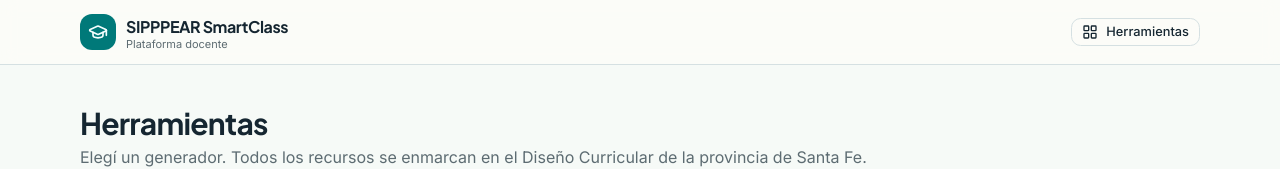
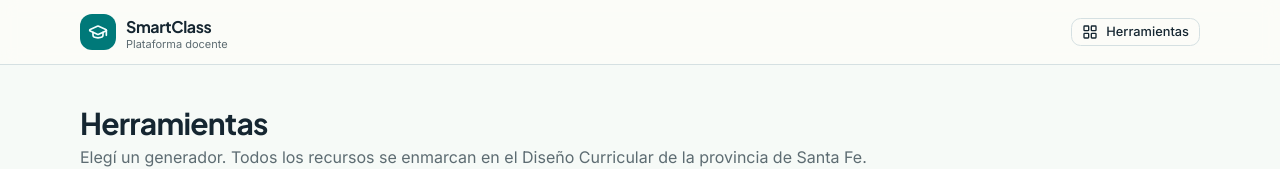
Before and after one commit to shippear-smartclass/smartclass-contenido, a Next.js app: page /app in a window 1280 px wide. Shown: the top 169 px of the page. Built offline with nearby package versions, Linux system fonts and the light colour scheme.

Commit message:
feat: rename "SIPPPEAR SmartClass" to "SmartClass" across app components
Co-authored-by: diego <5347426+puntoindigo@users.noreply.github.com>

```diff
--- a/app/layout.tsx
+++ b/app/layout.tsx
@@ -16,7 +16,7 @@ const jakarta = Plus_Jakarta_Sans({
 })
 
 export const metadata: Metadata = {
-  title: 'SIPPPEAR SmartClass — Recursos didácticos alineados al Diseño Curricular',
+  title: 'SmartClass — Recursos didácticos alineados al Diseño Curricular',
   description:
     'Plataforma para docentes de Educación Primaria de Santa Fe. Generá secuencias y materiales didácticos super-localizados, alineados al Diseño Curricular provincial, sin escribir prompts.',
   generator: 'v0.app',
--- a/components/app/app-header.tsx
+++ b/components/app/app-header.tsx
@@ -12,7 +12,7 @@ export function AppHeader() {
           </span>
           <span className="flex flex-col leading-none">
             <span className="font-display text-base font-bold tracking-tight text-foreground">
-              SIPPPEAR SmartClass
+              SmartClass
             </span>
             <span className="text-[11px] text-muted-foreground">Plataforma docente</span>
           </span>
--- a/components/landing/diferenciales.tsx
+++ b/components/landing/diferenciales.tsx
@@ -33,7 +33,7 @@ export function Diferenciales() {
 
         <div className="mx-auto mt-12 grid max-w-4xl gap-6 md:grid-cols-2">
           <div className="rounded-xl border-2 border-primary/30 bg-card p-6">
-            <h3 className="font-display text-lg font-bold text-primary">SIPPPEAR SmartClass</h3>
+            <h3 className="font-display text-lg font-bold text-primary">SmartClass</h3>
             <ul className="mt-4 space-y-3">
               {nuestros.map((item) => (
                 <li key={item} className="flex items-start gap-3 text-sm text-card-foreground">
--- a/components/landing/hero.tsx
+++ b/components/landing/hero.tsx
@@ -18,7 +18,7 @@ export function Hero() {
           </h1>
 
           <p className="max-w-xl text-lg leading-relaxed text-muted-foreground text-pretty">
-            SIPPPEAR SmartClass genera secuencias y materiales super-localizados para Educación Primaria,
+            SmartClass genera secuencias y materiales super-localizados para Educación Primaria,
             alineados automáticamente al programa oficial de la provincia. La IA hace la tarea repetitiva;
             el criterio pedagógico sigue siendo tuyo.
           </p>
--- a/components/site-footer.tsx
+++ b/components/site-footer.tsx
@@ -8,7 +8,7 @@ export function SiteFooter() {
           <span className="flex size-8 items-center justify-center rounded-lg bg-primary text-primary-foreground">
             <GraduationCap className="size-4" />
           </span>
-          <span className="font-display text-sm font-bold text-foreground">SIPPPEAR SmartClass</span>
+          <span className="font-display text-sm font-bold text-foreground">SmartClass</span>
         </div>
         <p className="text-center text-xs text-muted-foreground sm:text-right">
           Educación Primaria · Provincia de Santa Fe (Rosario y región).
--- a/components/site-header.tsx
+++ b/components/site-header.tsx
@@ -12,7 +12,7 @@ export function SiteHeader() {
           </span>
           <span className="flex flex-col leading-none">
             <span className="font-display text-base font-bold tracking-tight text-foreground">
-              SIPPPEAR SmartClass
+              SmartClass
             </span>
             <span className="text-[11px] text-muted-foreground">Recursos didácticos · Santa Fe</span>
           </span>
```
